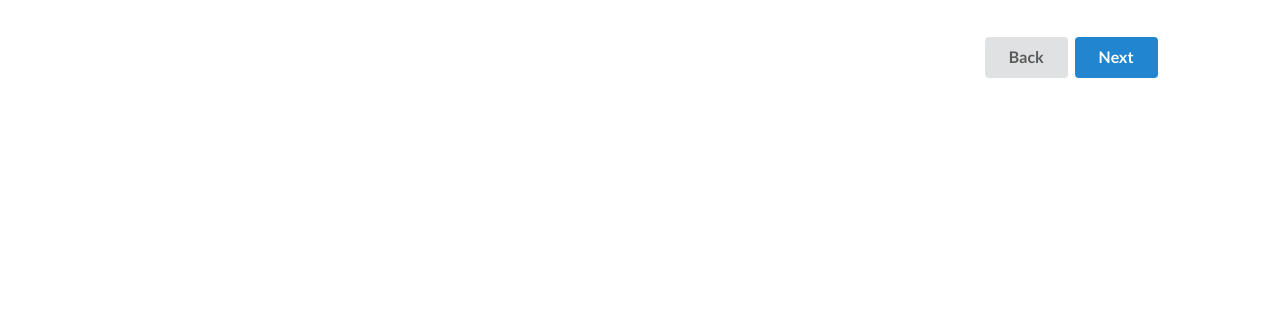
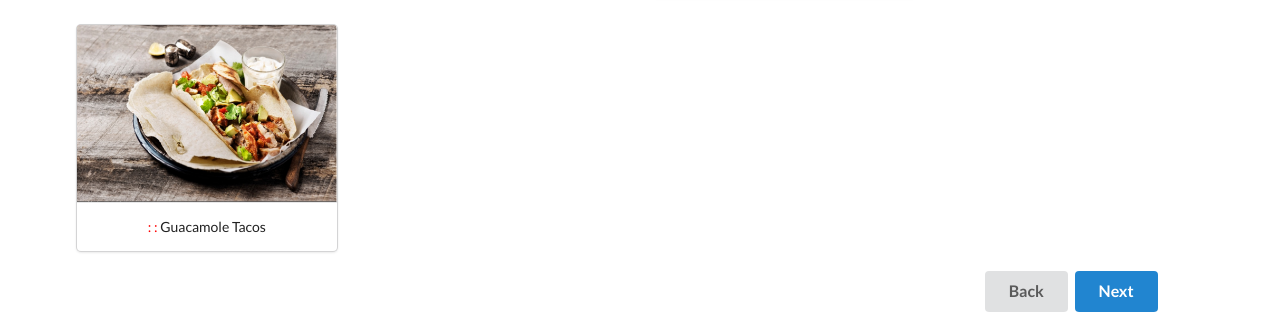
Before and after one commit to jalota16/cooklah, a website: page main/choose_meals.html in a window 1280 px wide. Shown: the part 706-1035 px from the top of the page. Drawn offline with Linux system fonts and the light colour scheme.

Commit message:
Reduced padding

```diff
--- a/app.js
+++ b/app.js
@@ -1,3 +1,9 @@
+Sortable.create(number0, {
+    group: {name:"DragFood", pull:'clone', put:false},
+    animation: 150,
+    handle: '.my-handle',
+})
+
 Sortable.create(number1, {
     group: {name:"DragFood", pull:'clone', put:false},
     animation: 150,
--- a/main/choose_meals.html
+++ b/main/choose_meals.html
@@ -372,10 +372,25 @@
   </h2>
 </div>
 </div>
+<div class="column">
+      <div class="ui card">
+        <div class="ui move reveal image">
+          <div class="visible content">
+            <img class="ui fluid image" src="meals/tacos.jpg">
+          </div>
+        <div class="hidden content">
+        <img class="ui fluid image" src="meals/tacosraw.jpg">
+      </div>
+    </div>
+    <div class="content", id="number0">
+      <p><span class="my-handle" style="cursor:move"><font color="red">: : </font></span>Guacamole Tacos</p>
+    </div>
+    </div>
+    </div>
 </div>
 </div>
 
-</br></br>
+</br>
 
 <div class = "ui container">
   <div class="ui four column grid">
@@ -395,7 +410,7 @@
 <!-- Content JS HERE !-->
 <style>
   .last.container {
-    margin-bottom: 300px !important;
+    margin-bottom: 50px !important;
   }
   h1.ui.center.header {
     margin-top: 3em;
@@ -438,21 +453,6 @@
   </div>
 </div>
 
-
-<!--
-<ul id="number">
-  <li>1</li>
-  <li>2</li>
-  <li>3</li>
-</ul>
-
-<ul id="alpha">
-  <li>a</li>
-  <li>b</li>
-  <li>c</li>
-</ul>
--->
-
 </body>
 </html>
   <script src="../bower_components/Sortable/Sortable.js"></script>
```
Also changed, not shown: main/meals/tacos.jpg (added), main/meals/tacosraw.jpg (added).
